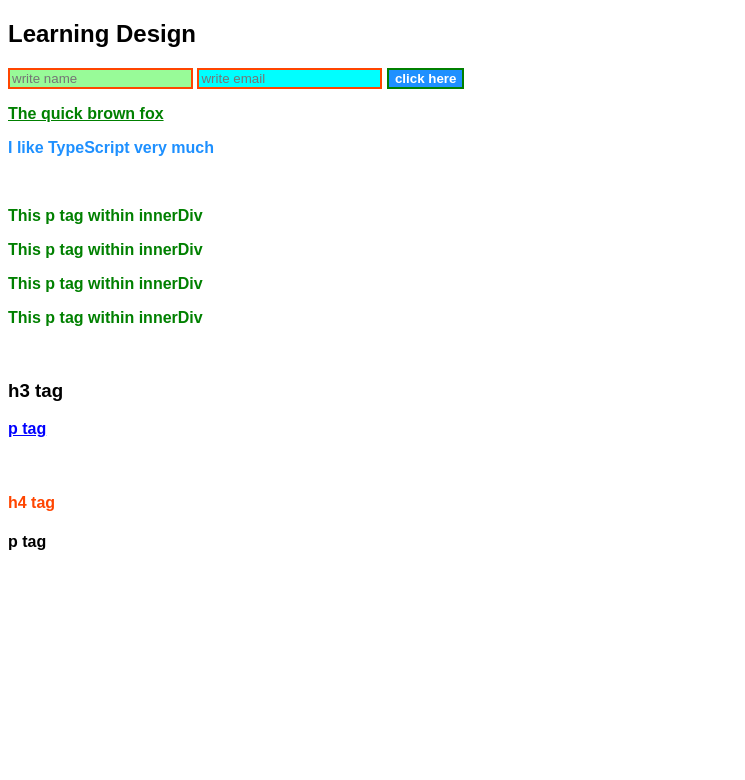
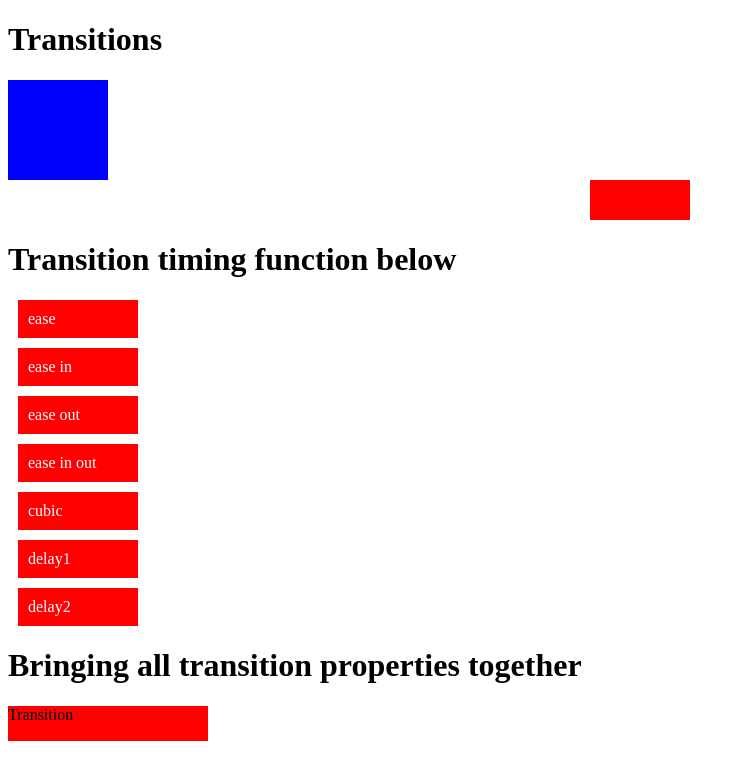
Before and after one commit to Kaycodes11/go-design, a plain HTML site: page index.html in a window 1280 px wide. Shown: the whole page, without its empty margins (0-745 px from the left). Drawn offline with Linux system fonts and the light colour scheme.

Commit message:
transition

```diff
--- a/index.html
+++ b/index.html
@@ -2,44 +2,31 @@
 <html lang="en">
 <head>
     <meta charset="UTF-8">
-    <title>Flexbox : Grid</title>
-    <link rel="stylesheet" href="style.css">
-    <!--    <link rel="icon" href="favicon.png">-->
+    <title>Transitions</title>
+    <link rel="stylesheet" href="styles.css">
 </head>
 <body>
-<h2>Learning Design</h2>
-<!--<p>Element Selector</p>-->
-<!--<p id="id">ID SELECTOR</p>-->
-<!--<p class="class">CLASS SELECTOR</p>-->
-<!--<p class="class">Lorem ipsum dolor sit amet, consectetur adipisicing elit. Architecto asperiores, corporis deserunt magnam nobis-->
-<!--    recusandae repudiandae tempore ut. Delectus explicabo maiores molestiae quasi quidem sint sit soluta unde? Adipisci-->
-<!--    architecto, at aut consectetur cumque, dicta eaque eligendi eum facilis illum, iusto nesciunt non optio perferendis-->
-<!--    ratione repellat reprehenderit sed soluta ut veniam. Animi, consequatur quod. Fuga hic iusto laboriosam quasi soluta-->
-<!--    veniam! Commodi cum enim ipsa nam neque quae quis quo reiciendis repellat ut. Ab accusamus ad, aperiam ea earum-->
-<!--    error et facilis magnam magni mollitia, nostrum officia officiis optio quas quasi quia quod repellat, sint soluta-->
-<!--    tenetur voluptatem voluptatibus.</p>-->
+<h1>Transitions</h1>
+<div class="transition"></div>
+<div class="transition-div"></div>
+<h1>Transition timing function below</h1>
+<div class="container">
+    <div class="transitioning ease">ease</div>
+    <div class="transitioning ease-in">ease in</div>
+    <div class="transitioning ease-out">ease out</div>
+    <div class="transitioning ease-in-out">ease in out</div>
+<!--    <div class="transitioning linear">linear</div>-->
+<!--    <div class="transitioning step-start">step start</div>-->
+<!--    <div class="transitioning step-end">step end</div>-->
+<!--    <div class="transitioning steps">steps</div>-->
+    <div class="transitioning cubic">cubic</div>
+    <div class="transitioning delay1">delay1</div>
+    <div class="transitioning delay2">delay2</div>
 
-<input type="text" placeholder="write name"/>
-<input type="email" placeholder="write email"/>
-<input type="button" value="click here"/>
-<p title="The quick brown fox">The quick brown fox</p>
-<p title="I like TypeScript very much">I like TypeScript very much</p>
-<br>
-<div id="outerDiv">
-    <div id="innerDiv">
-        <p>This p tag within innerDiv</p>
-        <p>This p tag within innerDiv</p>
-        <p>This p tag within innerDiv</p>
-        <p>This p tag within innerDiv</p>
-    </div>
 </div>
-<br>
-<h3>h3 tag</h3>
-<p>p tag</p>
-<br>
-<h4>h4 tag</h4>
-<p>p tag</p>
-<br>
-
+<h1>Bringing all transition properties together</h1>
+<div class="together-container">
+<div class="together">Transition</div>
+</div>
 </body>
 </html>
--- /dev/null
+++ b/script.js
@@ -0,0 +1 @@
+console.log('transition');
--- a/style.css
+++ /dev/null
@@ -1,93 +0,0 @@
-/* Universal Selector */
-* {
-    font-family: Arial;
-}
-
-/* Element Selector */
-p {
-    font-weight: bold;
-    /*color: orangered;*/
-}
-
-/* ID Selector */
-
-#id {
-    color: forestgreen;
-    font-family: monospace;
-}
-
-/* Class Selector */
-
-.class {
-    color: dodgerblue;
-    font-size: 12px;
-    font-weight: 100;
-}
-
-/* Attribute Selector */
-input[type] {
-    border: 2px solid orangered;
-}
-
-/* Attribute value */
-input[type="text"] {
-    background-color: palegreen;
-}
-
-input[type="email"] {
-    background-color: aqua;
-}
-
-input[type="button"] {
-    border: 2px solid green;
-    background-color: dodgerblue;
-    color: white;
-    font-weight: bold;
-    cursor: pointer;
-}
-
-/*Attribute starts with given (value/word) here */
-p[title^="I"] {
-    color: dodgerblue;
-}
-
-p[title^="The"] {
-    color: blue;
-}
-
-/*Attribute ends with given (value/word) here */
-p[title$="fox"] {
-    color: green;
-}
-
-/* Attribute contains this given (value/ word) */
-p[title~="brown"] {
-    text-decoration: underline;
-}
-
-/* SELECT multiple element by separating them by "," */
-/*p, button {*/
-/*    color: red;*/
-/*}*/
-
-/* SELECT ALL DESCENDANTS within it (no matter the nesting level) */
-#outerDiv p {
-    color: blue;
-}
-
-/* SELECT JUST DIRECT DESCENDANT */
-#innerDiv > p {
-    color: green;
-
-}
-
-/* SELECT ALL ELEMENTS PLACED RIGHT AFTER AN ELEMENT */
-h3 + p {
-    color: blue;
-    text-decoration: underline;
-}
-
-/* SELECT ALL ELEMENTS PLACED RIGHT BEFORE AN ELEMENT */
-p ~ h4 {
-    color: orangered;
-}
--- /dev/null
+++ b/styles.css
@@ -0,0 +1,121 @@
+/*
+* transition-property: whichever css property e.g. transitioning | none | all (i.e transform all transformable elements);
+* transition-duration: 1000s | 1000ms;
+* transition-timing-function: ease | ease in | ease out | ease in out | linear | step start | step end | steps() | cubic_bezier(x1, y1, x2, y2) ;
+* transition-delay: setting a timeout before stating transition
+
+* transition : [css-property name] [duration] [timing function] [delay];
+
+*/
+.transition {
+    width: 100px;
+    height: 100px;
+    background-color: blue;
+    /*transition-property: all;*/
+    transition-property: background-color, width, height;
+    transition-duration: 0.5s;
+}
+
+.transition:hover {
+    width: 200px;
+    height: 200px;
+    background-color: green;
+}
+
+.transition-div {
+    margin: 0 auto;
+    width: 100px;
+    height: 40px;
+    background: red;
+    transition: background-color 0.5s;
+}
+
+.transition-div:hover {
+    background-color: blue;
+}
+
+.transitioning {
+    color: white;
+    background-color: red;
+    width: 100px;
+    padding: 10px;
+    margin: 10px;
+    transition-property: margin-left;
+    transition-duration: 2s;
+
+}
+
+.container:hover .transitioning {
+    margin-left: 500px;
+}
+
+.ease {
+    transition-timing-function: ease;
+}
+
+.ease-in {
+    transition-timing-function: ease-in;
+}
+
+.ease-out {
+    transition-timing-function: ease-out;
+}
+
+.ease-in-out {
+    transition-timing-function: ease-in-out;
+}
+
+.linear {
+    transition-timing-function: linear;
+}
+
+.step-start {
+    transition-timing-function: step-start;
+    /* take a step then wait */
+    /*transition-timing-function: steps(10, start);*/
+}
+
+.step-end {
+    transition-timing-function: step-end;
+    /* wait then make a step */
+    /*transition-timing-function: steps(2, end);*/
+}
+
+.steps {
+    transition-timing-function: steps(10);
+}
+
+.cubic {
+    /* first use a random then use browser to get appropriate value  */
+    transition-timing-function: cubic-bezier(0.99, 0.5, 0.44, 0.54)
+}
+
+.delay1 {
+    transition-delay: 0.5s;
+}
+.delay2 {
+    transition-delay: 1s;
+}
+
+.together {
+    width: 200px;
+    height: 35px;
+    background-color: red;
+    /*transition-property: transform;*/
+    /*transition-duration: 1.25s;*/
+    /*transition-timing-function: cubic-bezier(1, 0.34, 0, 1.4);*/
+    /*transition-delay: .5s;*/
+
+    /*transition: transform 1.25s cubic-bezier(1, 0.34, 0, 1.4) 0.5s;*/
+
+    /* Transitioning two or more properties on an element   */
+    transition: width 0.5s, transform 1.5s, height 2s, background-color 1s ease-in-out 1s;
+}
+.together-container:hover .together {
+    transform: translateX(500px);
+    /* Transitioning two or more properties on an element   */
+    width: 400px;
+    height: 100px;
+    background-color: green;
+
+}
```
